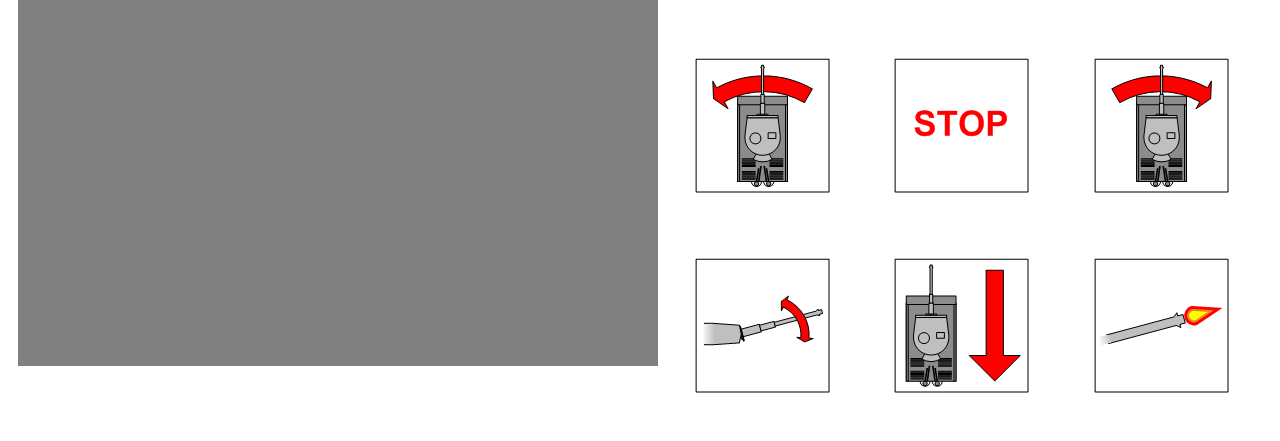
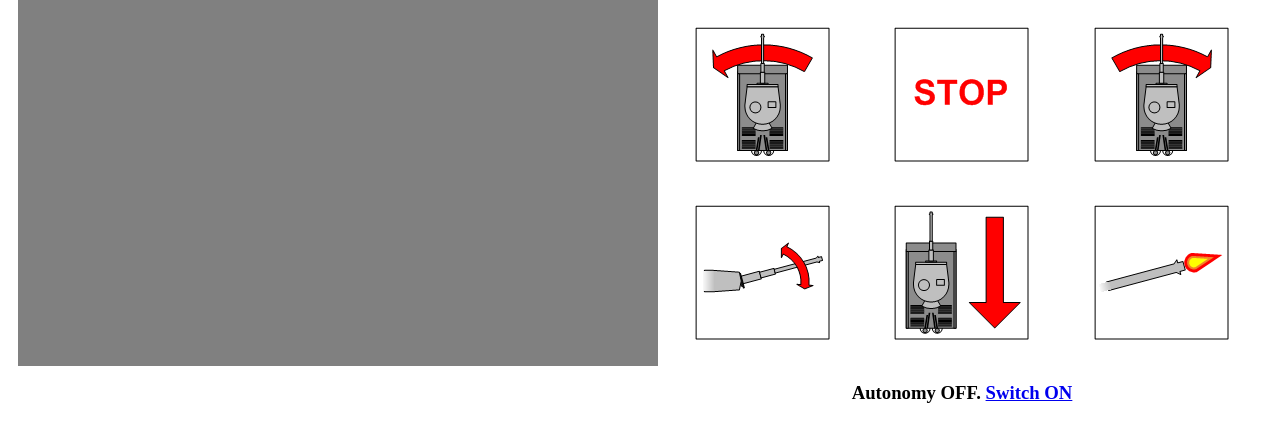
Before and after one commit to ianrenton/raspberrytank, a plain HTML site: page web-ui/laptop/index.html in a window 1280 px wide. Shown: the part 185-626 px from the top of the page. Drawn offline with Linux system fonts and the light colour scheme.

Commit message:
HTML and JS to allow autonomy to be switched on and off from the web interface.

```diff
--- a/web-ui/js/javascript.js
+++ b/web-ui/js/javascript.js
@@ -11,7 +11,8 @@ var command = {
   'turret_left' : false,
   'turret_right' : false,
   'turret_elev' : false,
-  'fire' : false
+  'fire' : false,
+  'autonomy' : false
 }
 
 // Port on which the tank's control server runs
@@ -32,6 +33,20 @@ function set(name, value) {
   command[name] = value;
   send();
   return true;
+}
+
+// Toggles the state of autonomy.
+function toggleAutonomy() {
+  if (command['autonomy'] == true) {
+    command['autonomy'] = false;
+    $('span.autonomystate').html("OFF");
+    $('span.autonomybutton').html("Switch ON");
+  } else {
+    command['autonomy'] = true;
+    $('span.autonomystate').html("ON");
+    $('span.autonomybutton').html("Switch OFF");
+  }
+  send();
 }
 
 // Set all commands to false, in case there's been a glitch and something is
--- a/web-ui/laptop/index.html
+++ b/web-ui/laptop/index.html
@@ -66,6 +66,7 @@
             </a>
           </td>
         </tr>
+        <tr><td colspan="3"><h3><center>Autonomy <span class="autonomystate">OFF</span>.  <a href="#" onclick="toggleAutonomy()"><span class="autonomybutton">Switch ON</span></a></center></td></tr>
       </table>
       </td></tr>
       <tr><td colspan="2"><div class="data"></div></td></tr></table>
```
Also changed, not shown: web-ui/touch/index.html (+1 -0 lines).
